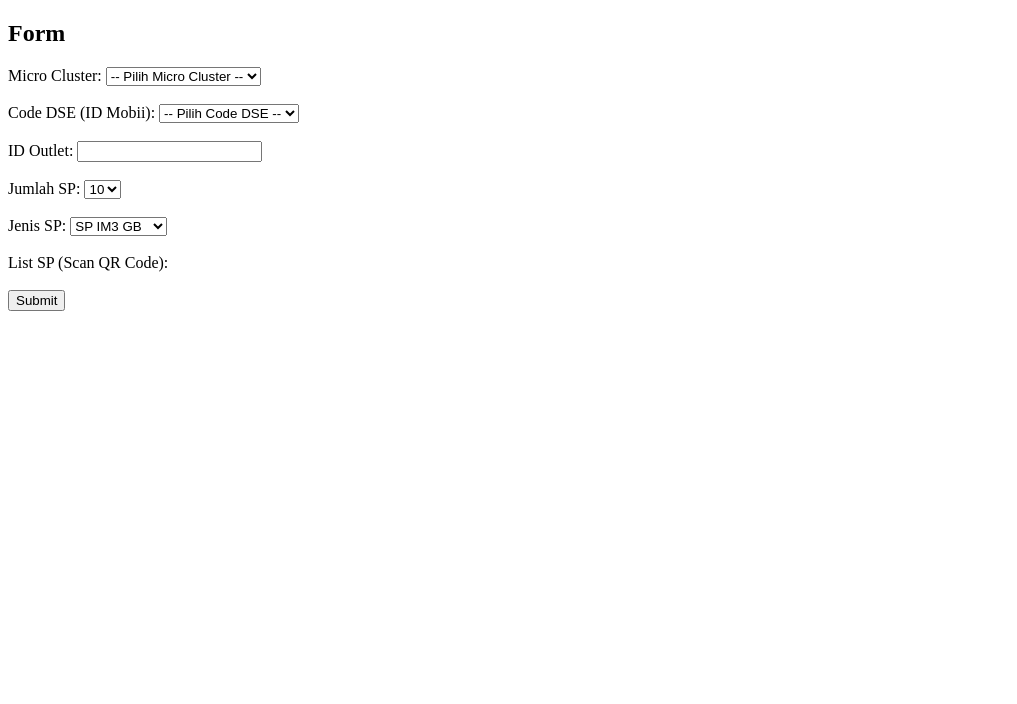
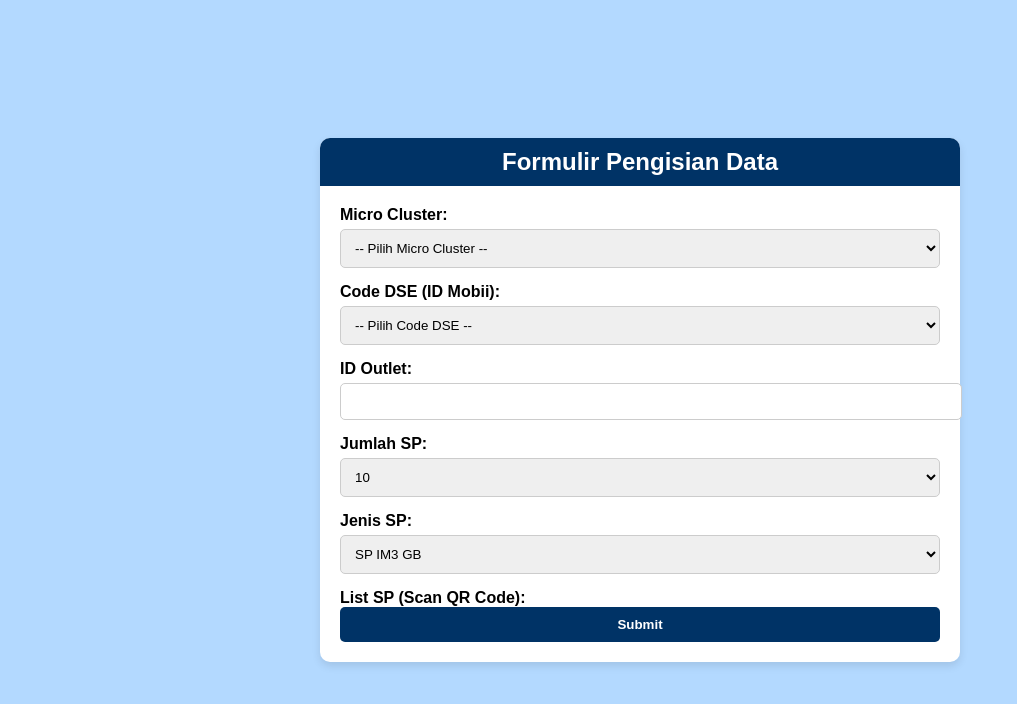
Before and after one commit to Gorga881/program-ep, a plain HTML site: page index.html in a window 1280 px wide. Shown: the whole page, without its empty margins (0-1017 px from the left). Drawn offline with Linux system fonts and the light colour scheme.

Commit message:
Update index.html

```diff
--- a/index.html
+++ b/index.html
@@ -4,11 +4,80 @@
     <meta charset="UTF-8">
     <meta name="viewport" content="width=device-width, initial-scale=1.0">
     <title>Form with Dynamic Fields</title>
+    <style>
+        body {
+            font-family: Arial, sans-serif;
+            background-color: #b3d9ff; /* Latar biru muda */
+            margin: 0;
+            padding: 0;
+            display: flex;
+            justify-content: center;
+            align-items: center;
+            height: 100vh;
+        }
+
+        .form-container {
+            background-color: white;
+            padding: 20px;
+            border-radius: 10px;
+            box-shadow: 0 4px 8px rgba(0, 0, 0, 0.1);
+            max-width: 600px;
+            width: 100%;
+        }
+
+        h2 {
+            background-color: #003366; /* Biru gelap */
+            color: white;
+            padding: 10px;
+            text-align: center;
+            border-radius: 10px 10px 0 0;
+            margin: -20px -20px 20px -20px;
+            font-weight: bold;
+        }
+
+        label {
+            font-weight: bold;
+        }
+
+        input, select {
+            width: 100%;
+            padding: 10px;
+            margin-top: 5px;
+            margin-bottom: 15px;
+            border-radius: 5px;
+            border: 1px solid #ccc;
+        }
+
+        button {
+            width: 100%;
+            padding: 10px;
+            background-color: #003366; /* Biru gelap */
+            color: white;
+            border: none;
+            border-radius: 5px;
+            font-weight: bold;
+            cursor: pointer;
+        }
+
+        button:hover {
+            background-color: #0052cc; /* Biru yang sedikit lebih terang */
+        }
+
+        @media (max-width: 600px) {
+            .form-container {
+                padding: 10px;
+            }
+
+            h2 {
+                font-size: 18px;
+            }
+        }
+    </style>
 </head>
 <body>
 
-<h2>Form</h2>
-
+<div class="form-container">
+    <h2>Formulir Pengisian Data</h2>
     <form id="dynamicForm">
         <!-- Pertanyaan 1: Micro Cluster -->
         <label for="microCluster">Micro Cluster:</label>
@@ -27,19 +96,16 @@
             <option value="MC-BERAU">MC-BERAU</option>
             <option value="MC-TARAKAN">MC-TARAKAN</option>
         </select>
-    <br><br>
 
         <!-- Pertanyaan 2: Code DSE -->
         <label for="codeDSE">Code DSE (ID Mobii):</label>
         <select id="codeDSE" name="codeDSE">
             <option value="">-- Pilih Code DSE --</option>
         </select>
-    <br><br>
 
         <!-- Pertanyaan 3: ID Outlet -->
         <label for="idOutlet">ID Outlet:</label>
         <input type="number" id="idOutlet" name="idOutlet" min="1">
-    <br><br>
 
         <!-- Pertanyaan 4: Jumlah SP -->
         <label for="jumlahSP">Jumlah SP:</label>
@@ -50,7 +116,6 @@
             <option value="40">40</option>
             <option value="50">50</option>
         </select>
-    <br><br>
 
         <!-- Pertanyaan 5: Jenis SP -->
         <label for="jenisSP">Jenis SP:</label>
@@ -59,7 +124,6 @@
             <option value="SP IM3 6GB">SP IM3 6GB</option>
             <option value="SP IM3 9GB">SP IM3 9GB</option>
         </select>
-    <br><br>
 
         <!-- Pertanyaan 6: List SP -->
         <div id="spListContainer">
@@ -67,9 +131,9 @@
             <div id="spList"></div>
         </div>
 
-    <br>
         <button type="submit">Submit</button>
     </form>
+</div>
 
 <script>
     const dseOptions = {
```
Lines whose indentation alone changed are shown as unchanged.
